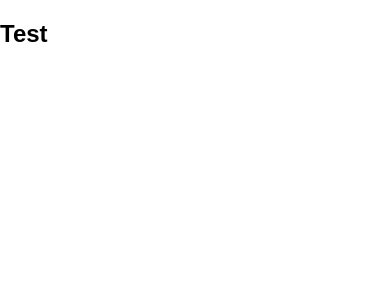
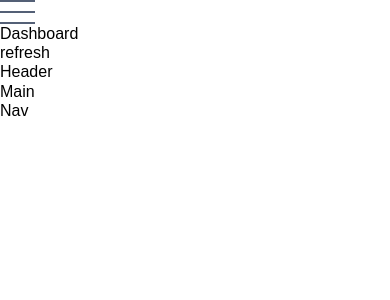
Before and after one commit to DmitruVasilev/test_for_Hyper_Quant, a React app: page / in a window 390 px wide. Shown: the top 300 px of the page. Built offline with nearby package versions, Linux system fonts and the light colour scheme.

Commit message:
Add hamburger and decorator

```diff
--- a/public/index.html
+++ b/public/index.html
@@ -10,6 +10,7 @@
     -->
     <link rel="manifest" href="%PUBLIC_URL%/manifest.json">
     <link rel="shortcut icon" href="%PUBLIC_URL%/favicon.ico">
+    <link href="https://fonts.googleapis.com/css?family=Roboto" rel="stylesheet">
     <!--
       Notice the use of %PUBLIC_URL% in the tags above.
       It will be replaced with the URL of the `public` folder during the build.
@@ -19,7 +20,7 @@
       work correctly both with client-side routing and a non-root public URL.
       Learn how to configure a non-root public URL by running `npm run build`.
     -->
-    <title>Booots))</title>
+    <title>Bot))</title>
   </head>
   <body>
     <noscript>
--- a/src/App.js
+++ b/src/App.js
@@ -1,12 +1,16 @@
 import React, {Component} from "react";
+import Header from "./components/Header";
 import "./sass/general.sass";
 
 class App extends Component {
   render() {
     return (
-      <section>
-        <h1>Test</h1>
-      </section>
+      <div>
+        <Header />
+        <div>Header</div>
+        <div>Main</div>
+        <div>Nav</div>
+      </div>
     );
   }
 }
--- /dev/null
+++ b/src/components/Hamburger/Hamburger.sass
@@ -0,0 +1,46 @@
+@import '../../sass/vars'
+
+.hamburger
+  width: 35px
+  height: 24px
+  position: relative
+  transform: rotate(0deg)
+  transition: 0.5s ease-in-out
+  cursor: pointer
+  & span
+    display: block
+    position: absolute
+    height: 2px
+    width: 100%
+    background: $text
+    border-radius: 0
+    opacity: 1
+    left: 0
+    transform: rotate(0deg)
+    transition: 0.25s ease-in-out
+
+  & span:nth-child(1)
+    top: 0
+
+  & span:nth-child(2),#nav-icon3 span:nth-child(3)
+    top: 11px
+
+  & span:nth-child(4)
+    top: 22px
+
+  &.open span:nth-child(1)
+    top: 11px
+    width: 0
+    left: 50%
+
+  &.open span:nth-child(2)
+    transform: rotate(45deg)
+
+  &.open span:nth-child(3)
+    top: 11px
+    transform: rotate(-45deg)
+
+  &.open span:nth-child(4)
+    top: 11px
+    width: 0
+    left: 50%
--- /dev/null
+++ b/src/components/Hamburger/index.js
@@ -0,0 +1,20 @@
+import React from "react";
+import PropTypes from "prop-types";
+import ToggleOpen from "../../decorators/ToggleOpen";
+import "./Hamburger.sass";
+
+const Hamburger = ({toggleOpen, isOpen}) => (
+  <div className={`hamburger ${isOpen ? "open" : ""}`} onClick={toggleOpen}>
+    <span />
+    <span />
+    <span />
+    <span />
+  </div>
+);
+
+Hamburger.propTypes = {
+  isOpen: PropTypes.bool.isRequired,
+  toggleOpen: PropTypes.func.isRequired,
+};
+
+export default ToggleOpen(Hamburger);
--- /dev/null
+++ b/src/components/Header/index.js
@@ -0,0 +1,16 @@
+import React, {Component} from "react";
+import Hamburger from "../Hamburger";
+
+class App extends Component {
+  render() {
+    return (
+      <header className="header">
+        <Hamburger />
+        <div className="logo">Dashboard</div>
+        <div className="refresh">refresh</div>
+      </header>
+    );
+  }
+}
+
+export default App;
--- /dev/null
+++ b/src/decorators/ToggleOpen/index.jsx
@@ -0,0 +1,12 @@
+import React, {PureComponent} from "react";
+
+export default (OriginalComponent) =>
+  class ToggleOpen extends PureComponent {
+    state = {isOpen: false};
+
+    toggleOpen = () => this.setState((prevState) => ({isOpen: !prevState.isOpen}));
+
+    render() {
+      return <OriginalComponent {...this.props} {...this.state} toggleOpen={this.toggleOpen} />;
+    }
+  };
--- a/src/sass/_base.sass
+++ b/src/sass/_base.sass
@@ -4,6 +4,7 @@
   box-sizing: border-box
 
 html, body
+  width: 100%
   height: 100%
   margin: 0
   font-family: $base-ff
--- a/src/sass/_vars.sass
+++ b/src/sass/_vars.sass
@@ -6,11 +6,10 @@ $danger: #e90e3f
 $warning: #ff6
 $success: #5cb85c
 $info: #9dd6fd
-$text-base: #000
-$text-secondary: #666
-$text-secondary-light: #cdbaa6
+$text: #546076
+$text-secondary: #fff
 
-$base-ff: Robobto, Arial, sans-serif
+$base-ff: "Robobto", sans-serif
 $base-margin: 20px
 $base-transition: all 0.4s ease
 $base-border-radius: 4px
```
Also changed, not shown: 1 other file (tests, documents, lock files or other folders).
